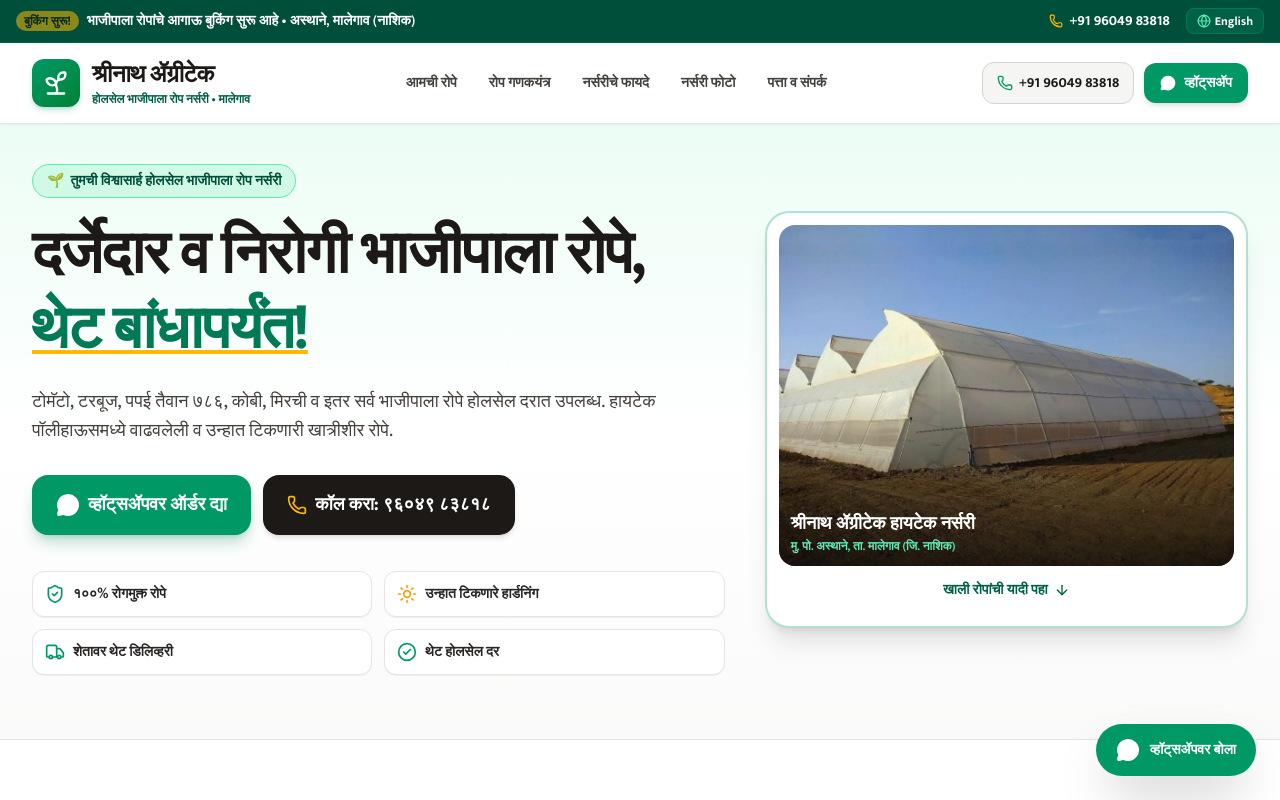
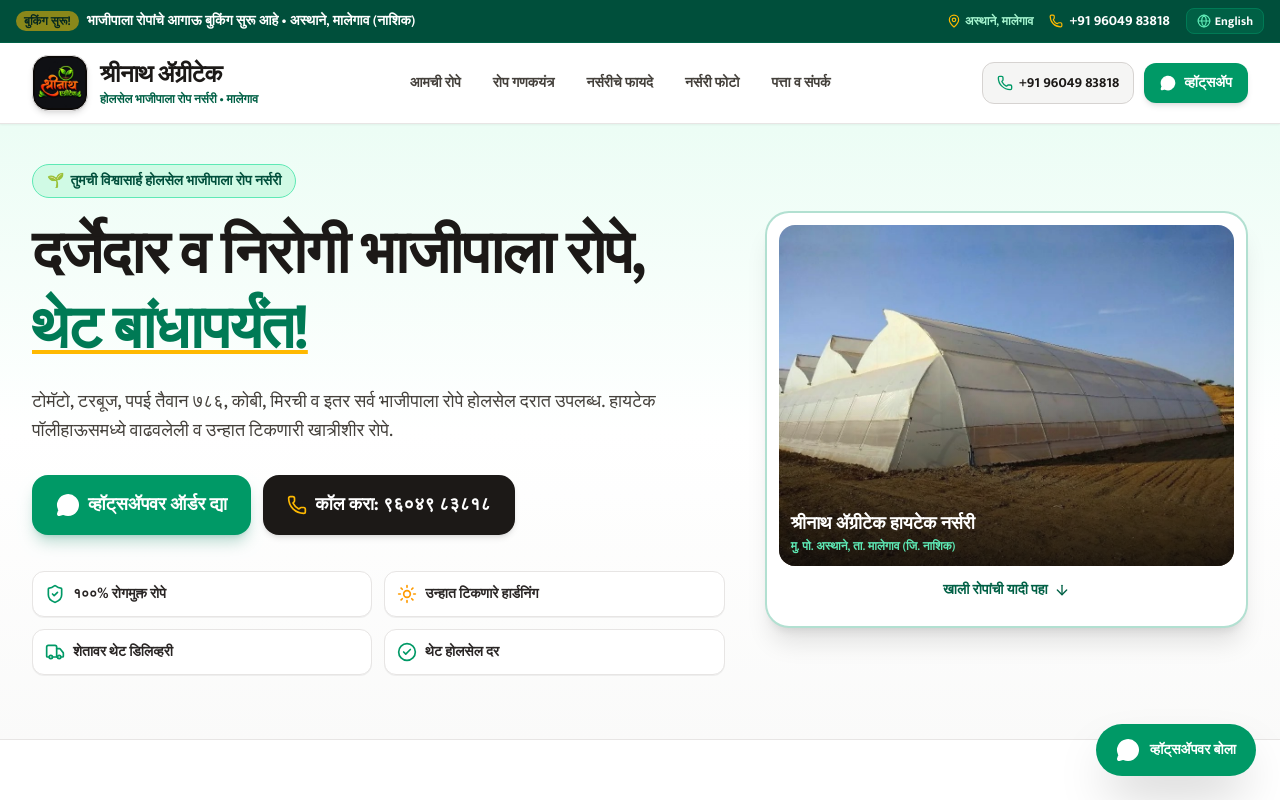
Before and after one commit to ravichavan9970/Shreenath_Agritech, a React (Vite) app: page / in a window 1280 px wide. Shown: the top 800 px of the page. Built offline with nearby package versions, Linux system fonts and the light colour scheme.

Commit message:
Add official Shreenath Agritech logo and update Google Maps location link

```diff
--- a/index.html
+++ b/index.html
@@ -2,14 +2,14 @@
 <html lang="mr">
   <head>
     <meta charset="UTF-8" />
-    <link rel="icon" type="image/svg+xml" href="/favicon.svg" />
+    <link rel="icon" type="image/jpeg" href="/images/logo.jpg" />
     <meta name="viewport" content="width=device-width, initial-scale=1.0" />
     <title>श्रीनाथ ॲग्रीटेक | तुमची विश्वासार्ह होलसेल भाजीपाला रोप नर्सरी | Shreenath Agritech Malegaon Nashik</title>
     <meta name="description" content="श्रीनाथ ॲग्रीटेक (अस्थाने, मालेगाव, नाशिक) - उच्च दर्जाची, रोगमुक्त टोमॅटो, टरबूज, पपई तैवान ७८६, पत्ताकोबी, मिरची व इतर भाजीपाला रोपे होलसेल दरात थेट शेतापर्यंत वाहतूक." />
     <meta name="keywords" content="Shreenath Agritech, श्रीनाथ ॲग्रीटेक, भाजीपाला रोप नर्सरी, टोमॅटो रोपे, टरबूज रोपे, पपई तैवान 786, भाजीपाला नर्सरी मालेगाव, नाशिक रोप नर्सरी, Hi-tech vegetable nursery Nashik Malegaon" />
     <meta property="og:title" content="श्रीनाथ ॲग्रीटेक | Shreenath Agritech - हायटेक भाजीपाला रोप नर्सरी" />
     <meta property="og:description" content="दर्जेदार, निरोगी व रोगमुक्त भाजीपाला रोपे - थेट तुमच्या बांधापर्यंत! कॉल: +91 9604983818" />
-    <meta property="og:image" content="/images/polyhouse-nursery-1.jpg" />
+    <meta property="og:image" content="/images/logo.jpg" />
     <meta property="og:type" content="website" />
     <meta name="theme-color" content="#15803d" />
     <link rel="preconnect" href="https://fonts.googleapis.com">
--- a/src/components/ContactSection.jsx
+++ b/src/components/ContactSection.jsx
@@ -9,8 +9,12 @@
           {/* Left: Contact Info (Col 7) */}
           <div className="lg:col-span-6 space-y-6">
             <div className="flex items-center gap-3">
-              <div className="w-12 h-12 rounded-xl bg-emerald-600 flex items-center justify-center text-white shrink-0">
-                <Sprout className="w-7 h-7" />
+              <div className="w-14 h-14 rounded-2xl overflow-hidden bg-stone-950 shadow-md border border-stone-700 shrink-0 p-0.5 flex items-center justify-center">
+                <img
+                  src={contact.logo || "/images/logo.jpg"}
+                  alt="श्रीनाथ ॲग्रीटेक लोगो"
+                  className="w-full h-full object-cover rounded-xl"
+                />
               </div>
               <div>
                 <h3 className="text-2xl font-black text-white">
@@ -50,13 +54,13 @@
                     {contact.address[lang]}
                   </p>
                   <a
-                    href="https://maps.google.com/?q=Asthane,Malegaon,Nashik"
+                    href={contact.googleMapsLink || "https://goo.gl/maps/uourzdP5nz3txvgu7?g_st=aw"}
                     target="_blank"
                     rel="noreferrer"
-                    className="inline-flex items-center gap-1.5 text-xs font-bold text-emerald-400 hover:text-emerald-300 mt-2"
+                    className="inline-flex items-center gap-1.5 text-xs font-bold text-amber-300 hover:text-amber-200 mt-2.5 bg-stone-700/80 px-3 py-1.5 rounded-lg border border-stone-600 transition"
                   >
-                    <Navigation className="w-3.5 h-3.5" />
-                    <span>{lang === 'mr' ? 'गुगल मॅप्सवर रस्ता पहा' : 'View on Google Maps'}</span>
+                    <Navigation className="w-3.5 h-3.5 text-emerald-400" />
+                    <span>{lang === 'mr' ? '📍 गुगल मॅप्सवर थेट लोकेशन पहा' : '📍 Open in Google Maps'}</span>
                   </a>
                 </div>
               </div>
@@ -95,7 +99,8 @@
           </div>
 
           {/* Right: Embedded Google Map (Col 5) */}
-          <div className="lg:col-span-6 h-64 sm:h-80 rounded-2xl overflow-hidden border-2 border-stone-700 shadow-lg bg-stone-800">
+          <div className="lg:col-span-6 flex flex-col gap-3">
+            <div className="h-64 sm:h-80 rounded-2xl overflow-hidden border-2 border-stone-700 shadow-lg bg-stone-800">
               <iframe
                 src={contact.googleMapsEmbed}
                 width="100%"
@@ -106,6 +111,16 @@
                 referrerPolicy="no-referrer-when-downgrade"
                 title="Shreenath Agritech Nursery Asthane Malegaon"
               ></iframe>
+            </div>
+            <a
+              href={contact.googleMapsLink || "https://goo.gl/maps/uourzdP5nz3txvgu7?g_st=aw"}
+              target="_blank"
+              rel="noreferrer"
+              className="flex items-center justify-center gap-2 bg-stone-800 hover:bg-stone-700 text-emerald-300 border border-stone-700 p-3 rounded-xl font-bold text-xs sm:text-sm transition"
+            >
+              <Navigation className="w-4 h-4 text-emerald-400" />
+              <span>{lang === 'mr' ? '📍 थेट गुगल मॅप्स उघडा (https://goo.gl/maps/uourzdP5nz3txvgu7)' : '📍 Open Location in Google Maps (https://goo.gl/maps/uourzdP5nz3txvgu7)'}</span>
+            </a>
           </div>
         </div>
 
--- a/src/components/Navbar.jsx
+++ b/src/components/Navbar.jsx
@@ -18,8 +18,12 @@
         <div className="flex items-center justify-between h-18 sm:h-20">
           {/* Logo & Name */}
           <a href="#" className="flex items-center gap-3">
-            <div className="w-11 h-11 sm:w-12 sm:h-12 rounded-xl bg-gradient-to-br from-emerald-600 to-green-700 flex items-center justify-center text-white shadow-md shadow-emerald-700/20 shrink-0">
-              <Sprout className="w-6 h-6 sm:w-7 sm:h-7" />
+            <div className="w-12 h-12 sm:w-14 sm:h-14 rounded-2xl overflow-hidden bg-stone-950 shadow-md border border-stone-200 shrink-0 flex items-center justify-center p-0.5">
+              <img
+                src={contact.logo || "/images/logo.jpg"}
+                alt="श्रीनाथ ॲग्रीटेक लोगो"
+                className="w-full h-full object-cover rounded-xl"
+              />
             </div>
             <div>
               <div className="flex items-baseline gap-1">
--- a/src/components/TopBar.jsx
+++ b/src/components/TopBar.jsx
@@ -20,8 +20,18 @@
           </span>
         </div>
 
-        {/* Right: Phone & Simple Language Button */}
+        {/* Right: Location, Phone & Simple Language Button */}
         <div className="flex items-center gap-3 sm:gap-4">
+          <a
+            href={contact.googleMapsLink || "https://goo.gl/maps/uourzdP5nz3txvgu7?g_st=aw"}
+            target="_blank"
+            rel="noreferrer"
+            className="hidden md:flex items-center gap-1 text-emerald-200 hover:text-white font-semibold text-xs transition"
+          >
+            <MapPin className="w-3.5 h-3.5 text-amber-400" />
+            <span>{lang === 'mr' ? 'अस्थाने, मालेगाव' : 'Asthane, Malegaon'}</span>
+          </a>
+
           <a
             href={`tel:${contact.phone}`}
             className="flex items-center gap-1.5 font-bold hover:text-amber-300 transition text-xs sm:text-sm"
--- a/src/data/content.js
+++ b/src/data/content.js
@@ -1,5 +1,6 @@
 export const siteData = {
   contact: {
+    logo: "/images/logo.jpg",
     phone: "+91 9604983818",
     phoneDisplay: "+91 96049 83818",
     whatsapp: "919604983818",
@@ -9,6 +10,7 @@
       mr: "मु. पो. अस्थाने, ता. मालेगाव, जि. नाशिक, महाराष्ट्र - ४२३२०४",
       en: "At Post Asthane, Taluka Malegaon, Dist. Nashik, Maharashtra - 423204"
     },
+    googleMapsLink: "https://goo.gl/maps/uourzdP5nz3txvgu7?g_st=aw",
     googleMapsEmbed: "https://www.google.com/maps/embed?pb=!1m18!1m12!1m3!1d119747.88147610411!2d74.45398248883656!3d20.551717208889246!2m3!1f0!2f0!3f0!3m2!1i1024!2i768!4f13.1!3m3!1m2!1s0x3bde452fcf3e6397%3A0xe968b54e7d9b93b!2sAsthane%2C%20Maharashtra%20423204!5e0!3m2!1sen!2sin!4v1700000000000!5m2!1sen!2sin",
     workingHours: {
       mr: "सोमवार ते रविवार: सकाळी ७:०० ते रात्री ८:००",
```
Also changed, not shown: public/images/logo.jpg (added), public/logo.jpg (added). Lines whose indentation alone changed are shown as unchanged.
